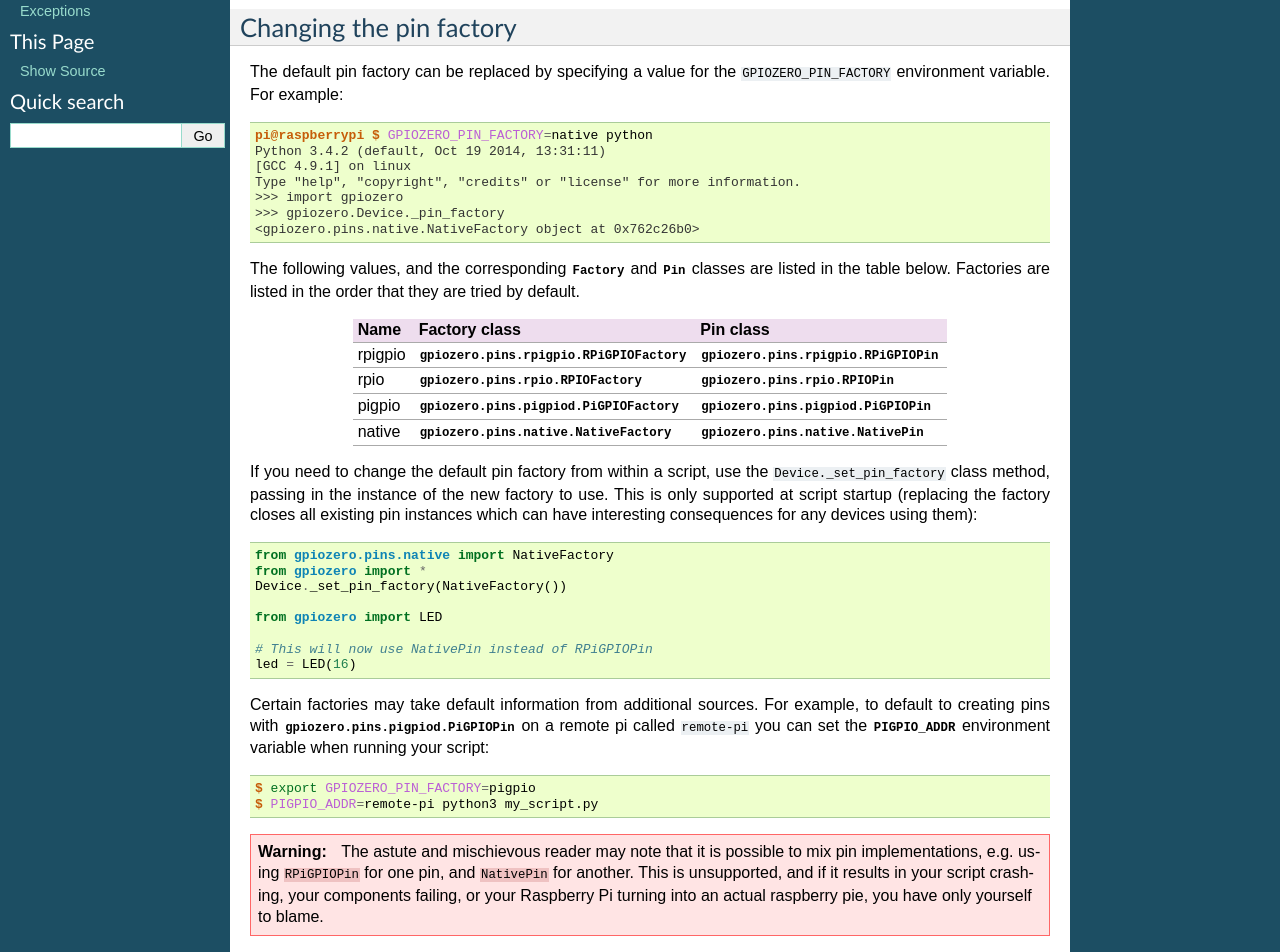
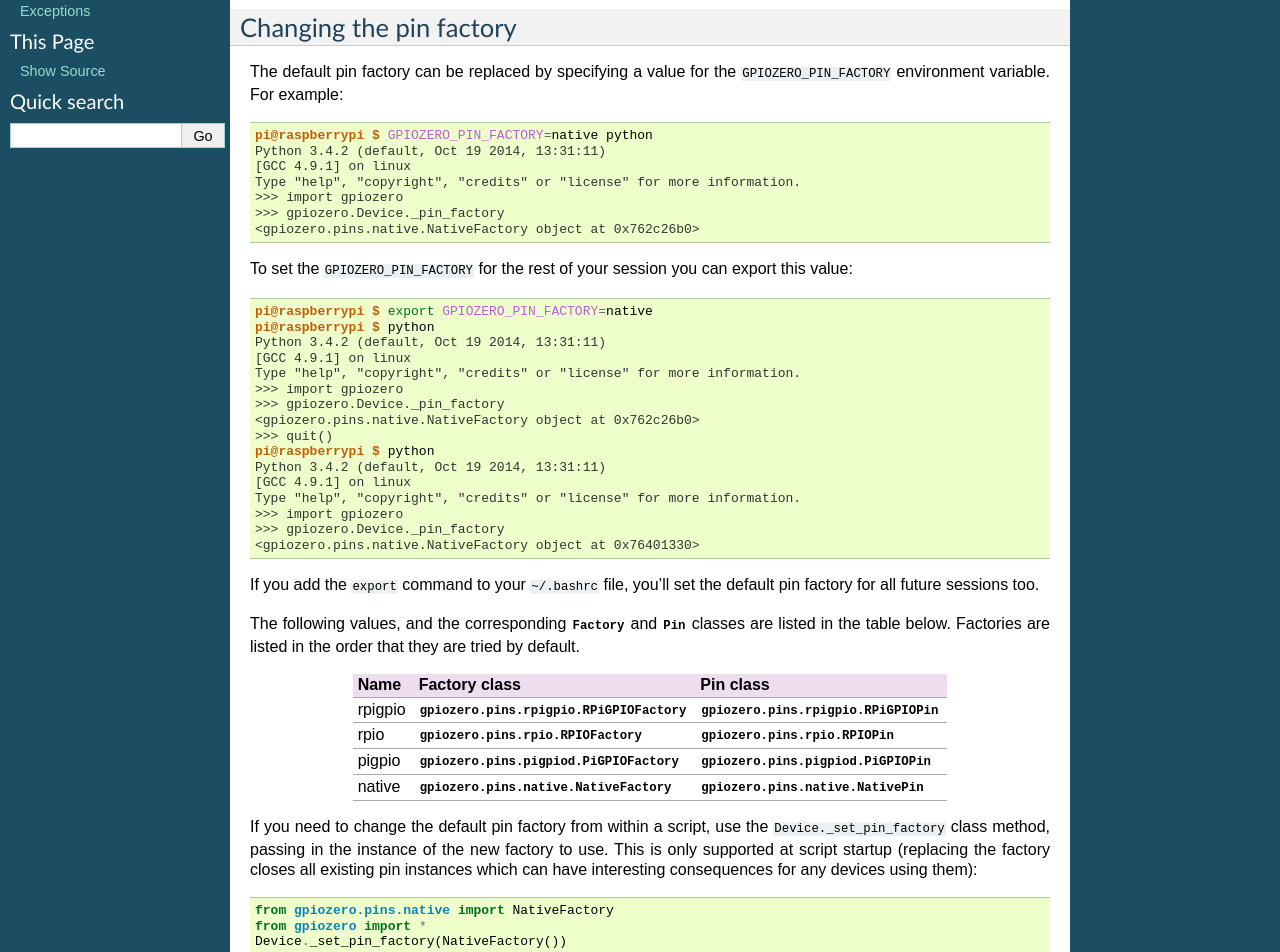
Before and after one commit to gpiozero/gpiozero, a Sphinx documentation site: the page built from docs/api_pins.rst, in a window 1280 px wide and 1400 px high, scrolled down 289 px. Shown: the top 952 px of the window. Built offline with Sphinx 7.4.7, drawn with Linux system fonts in a browser that asks for light colours; some of the changed text lies outside the part shown.

Commit message:
Add configuration of mock factory via env-vars
Also tidied up some docs

```diff
--- a/docs/api_pins.rst
+++ b/docs/api_pins.rst
@@ -31,6 +31,31 @@ The default pin factory can be replaced by specifying a value for the
     >>> import gpiozero
     >>> gpiozero.Device._pin_factory
     <gpiozero.pins.native.NativeFactory object at 0x762c26b0>
+
+To set the ``GPIOZERO_PIN_FACTORY`` for the rest of your session you can
+export this value:
+
+.. code-block:: console
+
+    pi@raspberrypi $ export GPIOZERO_PIN_FACTORY=native
+    pi@raspberrypi $ python
+    Python 3.4.2 (default, Oct 19 2014, 13:31:11)
+    [GCC 4.9.1] on linux
+    Type "help", "copyright", "credits" or "license" for more information.
+    >>> import gpiozero
+    >>> gpiozero.Device._pin_factory
+    <gpiozero.pins.native.NativeFactory object at 0x762c26b0>
+    >>> quit()
+    pi@raspberrypi $ python
+    Python 3.4.2 (default, Oct 19 2014, 13:31:11)
+    [GCC 4.9.1] on linux
+    Type "help", "copyright", "credits" or "license" for more information.
+    >>> import gpiozero
+    >>> gpiozero.Device._pin_factory
+    <gpiozero.pins.native.NativeFactory object at 0x76401330>
+
+If you add the ``export`` command to your :file:`~/.bashrc` file, you'll set
+the default pin factory for all future sessions too.
 
 The following values, and the corresponding :class:`Factory` and :class:`Pin`
 classes are listed in the table below. Factories are listed in the order that
@@ -71,8 +96,10 @@ script:
 
 .. code-block:: console
 
-    $ export GPIOZERO_PIN_FACTORY=pigpio
-    $ PIGPIO_ADDR=remote-pi python3 my_script.py
+    $ GPIOZERO_PIN_FACTORY=pigpio PIGPIO_ADDR=remote-pi python3 my_script.py
+
+Like the ``GPIOZERO_PIN_FACTORY`` value, these can be exported from your
+:file:`~/.bashrc` script too.
 
 .. warning::
 
```
Also changed, not shown: setup.py (+7 -1 lines), 2 other files.
